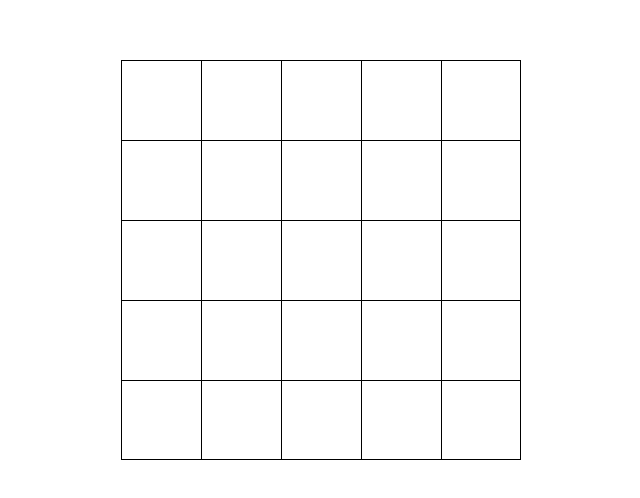
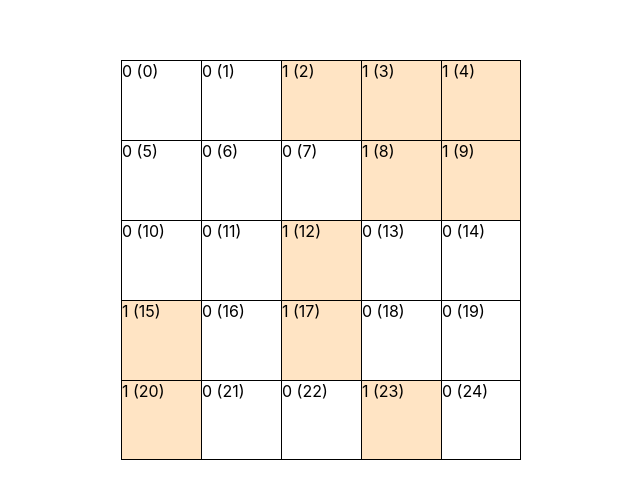
Before and after one commit to antrancs/grid-problem, a React (Create React App) app: page / in a window 1280 px wide. Shown: the top 498 px of the page, without its empty margins (319-959 px from the left). Built offline with nearby package versions, Linux system fonts and the light colour scheme.

Commit message:
Implemented Cell

```diff
--- a/package.json
+++ b/package.json
@@ -10,6 +10,7 @@
     "@types/node": "^12.0.0",
     "@types/react": "^16.9.0",
     "@types/react-dom": "^16.9.0",
+    "classnames": "^2.2.6",
     "react": "^16.13.0",
     "react-dom": "^16.13.0",
     "react-scripts": "3.4.0",
@@ -35,5 +36,8 @@
       "last 1 firefox version",
       "last 1 safari version"
     ]
+  },
+  "devDependencies": {
+    "@types/classnames": "^2.2.9"
   }
 }
--- a/src/App.tsx
+++ b/src/App.tsx
@@ -1,6 +1,7 @@
 import React from 'react';
 import './App.css';
 import Cell from './components/Cell';
+import { getRandom } from './components/utils/utils';
 
 function App() {
   const size = 5;
@@ -8,9 +9,16 @@ function App() {
   function renderCells() {
     const cells: JSX.Element[] = [];
 
-    for (let i = 0; i < size; i++) {
-      for (let j = 0; j < size; j++) {
-        cells.push(<Cell key={i * size + j * size} />);
+    for (let row = 0; row < size; row++) {
+      for (let col = 0; col < size; col++) {
+        const random = getRandom(0, 1);
+        cells.push(
+          <Cell
+            key={row * size + col}
+            value={random}
+            order={row * size + col}
+          />
+        );
       }
     }
     return cells;
--- a/src/components/Cell.css
+++ b/src/components/Cell.css
@@ -1,6 +1,10 @@
 .grid-cell {
   border-left: 1px solid black;
   border-top: 1px solid black;
+}
+
+.grid-cell--active {
+  background-color: bisque;
 }
 
 .grid-cell:nth-child(5n) {
--- a/src/components/Cell.tsx
+++ b/src/components/Cell.tsx
@@ -1,9 +1,23 @@
-import React from 'react';
+import React, { FunctionComponent } from 'react';
 
+import classnames from 'classnames';
 import './Cell.css';
 
-const Cell = () => {
-  return <div className="grid-cell"></div>;
+interface IProps {
+  value: number;
+  order: number;
+}
+
+const Cell: FunctionComponent<IProps> = ({ value, order }) => {
+  return (
+    <div
+      className={classnames('grid-cell', {
+        'grid-cell--active': value === 1
+      })}
+    >
+      {value} ({order})
+    </div>
+  );
 };
 
 export default Cell;
--- /dev/null
+++ b/src/components/utils/utils.ts
@@ -0,0 +1,3 @@
+export function getRandom(min: number, max: number) {
+  return Math.floor(Math.random() * (max - min + 1) + min);
+}
```
Also changed, not shown: 1 other file (tests, documents, lock files or other folders).
